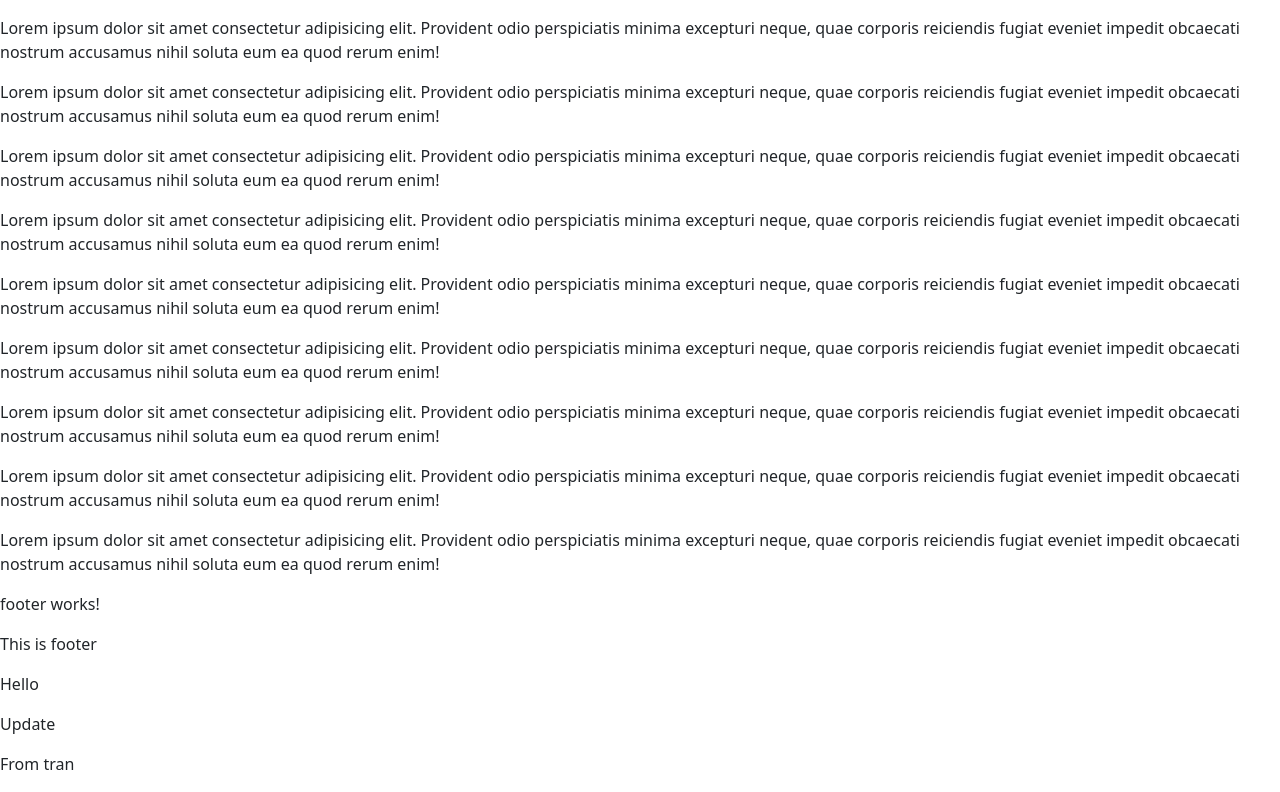
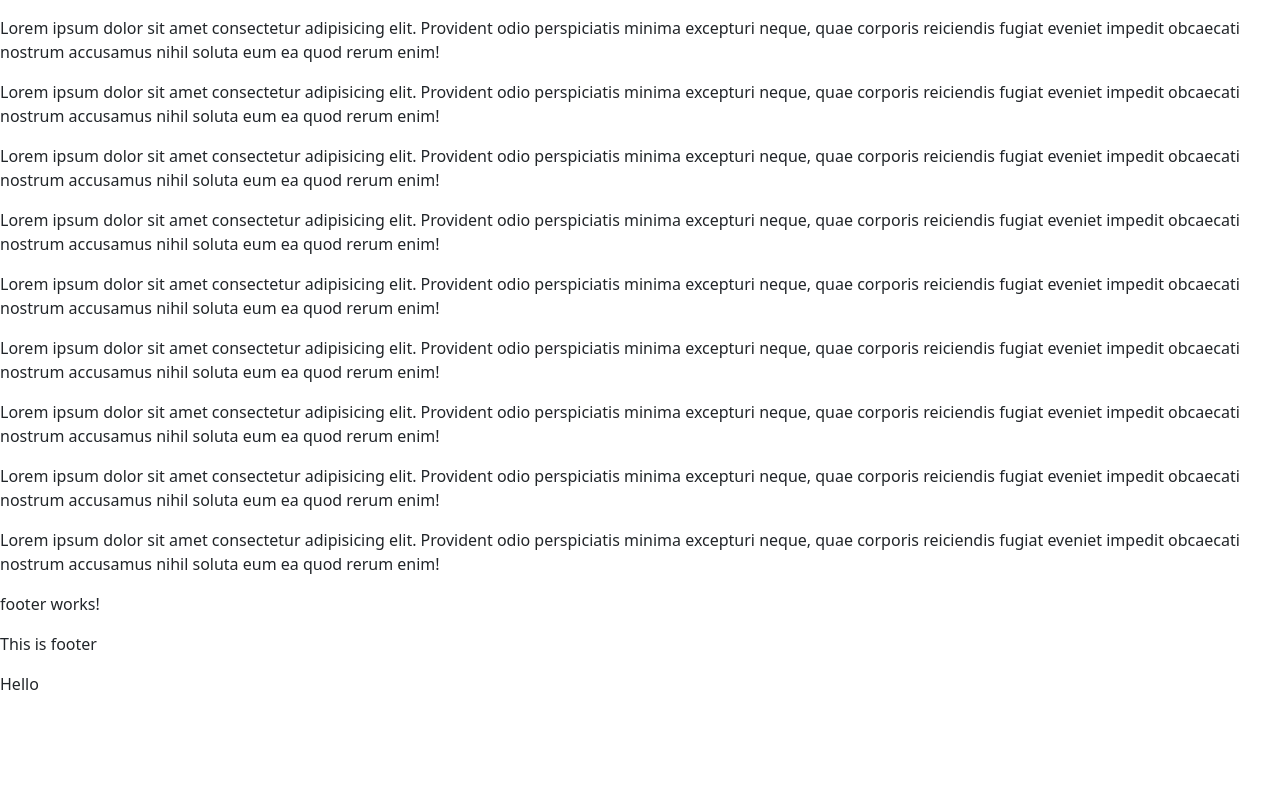
Before and after one commit to nhbtrxn/PETOPIA_SPA_PROJECT, an Angular app in the folder myWeb/: page / in a window 1280 px wide. Shown: the part 544-1336 px from the top of the page. After the commit the page ends 1256 px from the top, so only its background shows below. Built offline with nearby package versions, Linux system fonts and the light colour scheme.

Commit message:
edit footer

```diff
--- a/myWeb/src/app/footer/footer.component.html
+++ b/myWeb/src/app/footer/footer.component.html
@@ -1,5 +1,5 @@
 <p>footer works!</p>
 <p>This is footer</p>
 <p>Hello</p>
-<p>Update</p>
-<p>From tran</p>
+<!-- <p>Update</p>
+<p>From tran</p> -->
```
